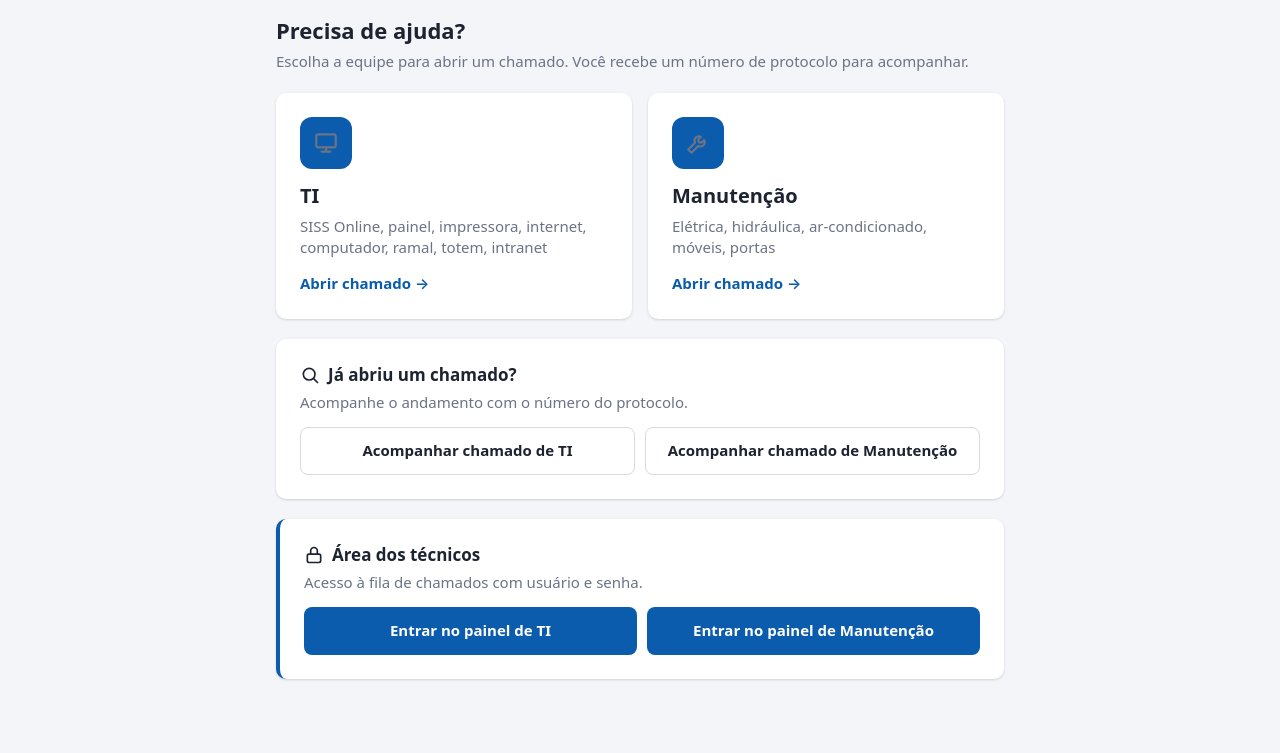
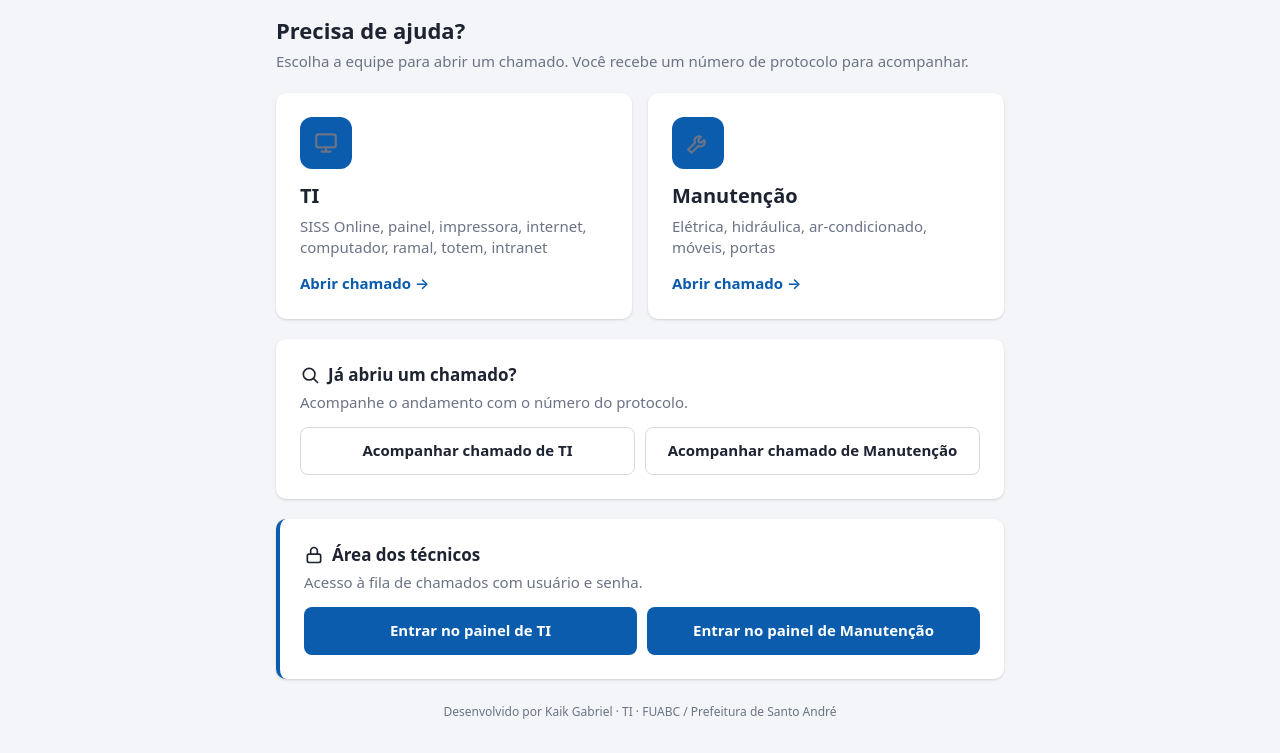
Before and after one commit to tipoupatempo/chamados, a plain HTML site: page index.html in a window 1280 px wide. Shown: the part 71-824 px from the top of the page. Drawn offline with Linux system fonts and the light colour scheme.

Commit message:
Adiciona credito de autoria (Kaik Gabriel - TI - FUABC / Prefeitura de Santo Andre)

```diff
--- a/index.html
+++ b/index.html
@@ -127,6 +127,7 @@
   .lt-texto { white-space: pre-wrap; word-break: break-word; }
 
   .rodape-links { text-align: center; margin: 20px 0 40px; font-size: 14px; color: var(--texto-3); }
+  .credito { text-align: center; margin: -24px 0 32px; font-size: 12px; color: var(--texto-3); }
   .oculto { display: none !important; }
   .girando { display: inline-block; width: 16px; height: 16px; border: 2px solid currentColor; border-right-color: transparent; border-radius: 50%; animation: girar .7s linear infinite; vertical-align: -3px; }
   @keyframes girar { to { transform: rotate(360deg); } }
@@ -314,7 +315,7 @@
         <a class="botao botao-primario" href="painel.html?equipe=manutencao">Entrar no painel de Manutenção</a>
       </div>
     </section>
-    <div style="height: 40px"></div>
+    <p class="credito" style="margin-top: 24px">Desenvolvido por Kaik Gabriel · TI · FUABC / Prefeitura de Santo André</p>
   </main>
 
   <script>
```
Also changed, not shown: abrir.html (+2 -0 lines), consulta.html (+2 -0 lines), painel.html (+2 -0 lines), 1 other file.
